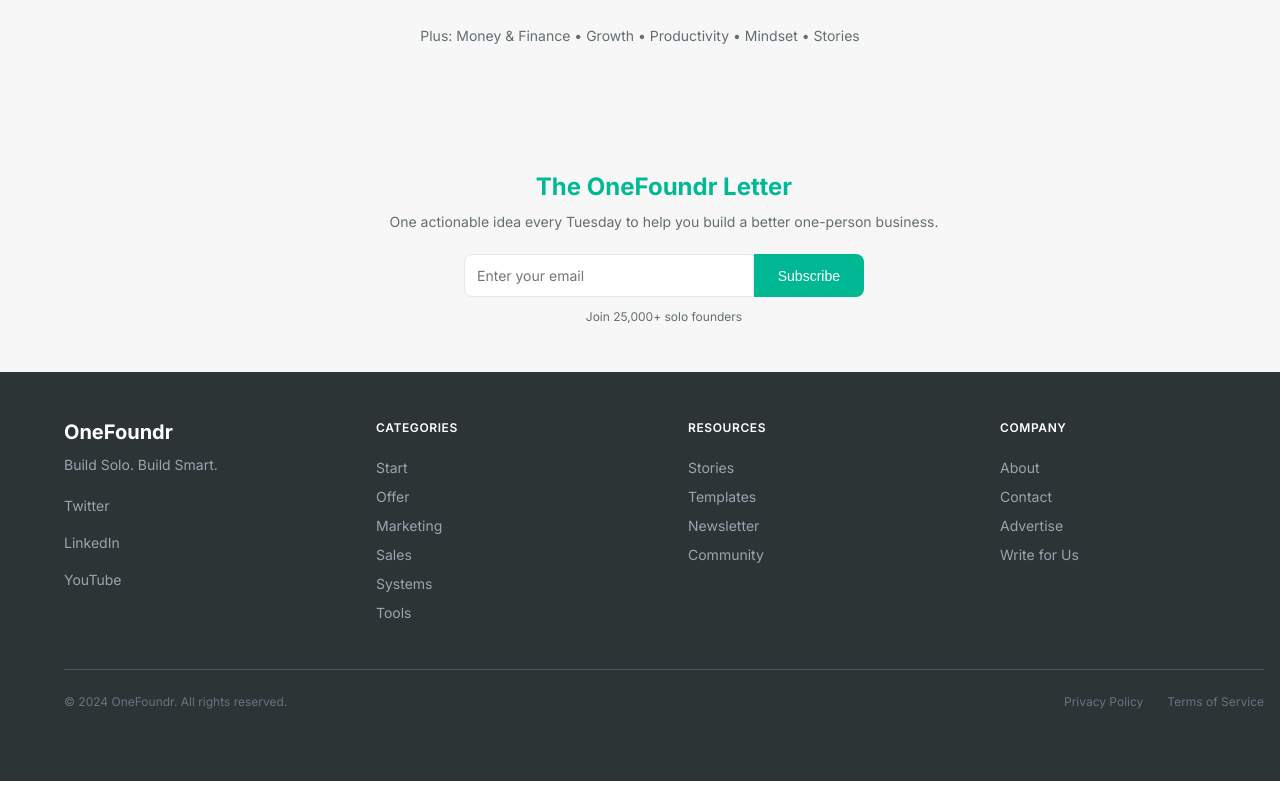
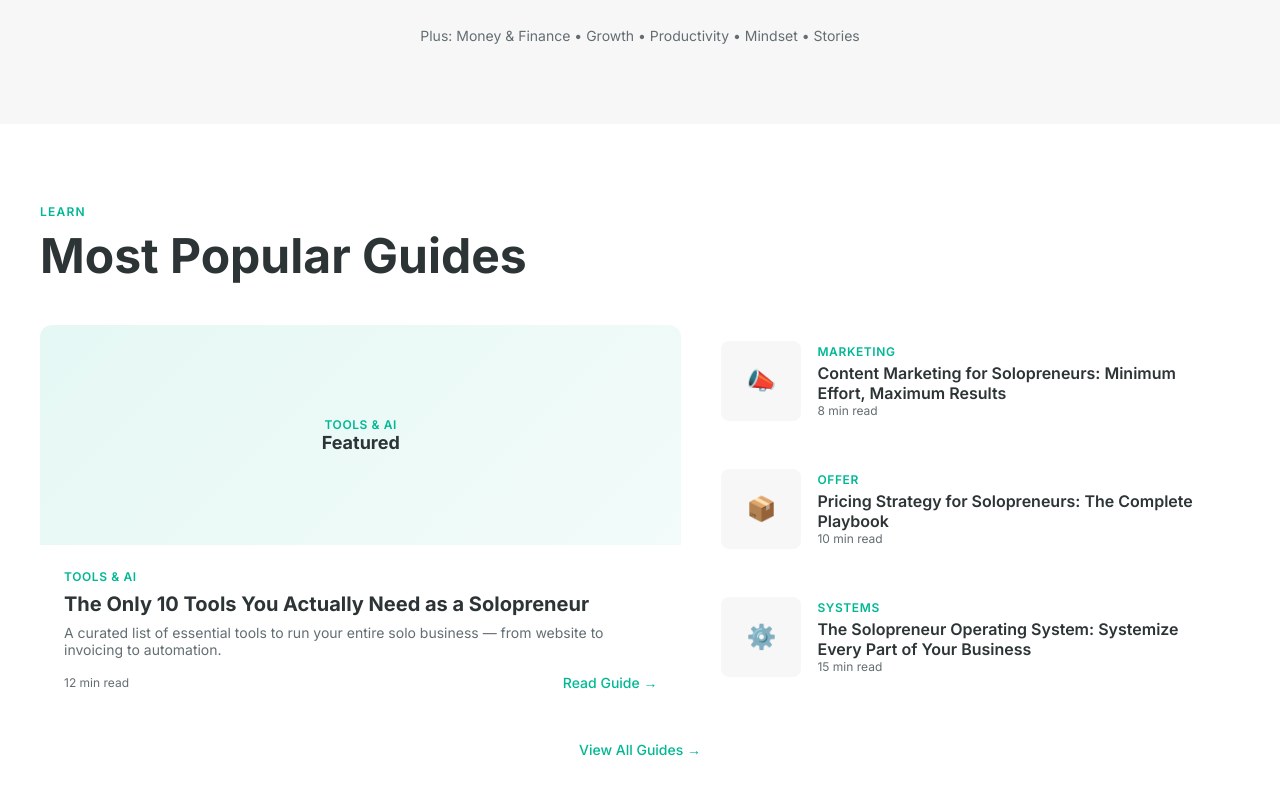
Before and after one commit to biso2005/onefoundr, a Next.js app: page / in a window 1280 px wide. Shown: the part 1520-2320 px from the top of the page. Built offline with nearby package versions, Linux system fonts and the light colour scheme.

Commit message:
feat: add featured guides section to homepage with large card and 3 sidebar cards

```diff
--- a/src/app/page.tsx
+++ b/src/app/page.tsx
@@ -46,6 +46,39 @@
     tag: "STEP 6"
   }
 ];
+
+const FEATURED_GUIDES = {
+  featured: {
+    category: "TOOLS & AI",
+    title: "The Only 10 Tools You Actually Need as a Solopreneur",
+    description: "A curated list of essential tools to run your entire solo business — from website to invoicing to automation.",
+    readTime: "12 min read",
+    href: "/tools/tech-stack"
+  },
+  small: [
+    {
+      category: "MARKETING",
+      emoji: "📣",
+      title: "Content Marketing for Solopreneurs: Minimum Effort, Maximum Results",
+      readTime: "8 min read",
+      href: "/marketing/content-marketing"
+    },
+    {
+      category: "OFFER",
+      emoji: "📦",
+      title: "Pricing Strategy for Solopreneurs: The Complete Playbook",
+      readTime: "10 min read",
+      href: "/offer/pricing-strategy"
+    },
+    {
+      category: "SYSTEMS",
+      emoji: "⚙️",
+      title: "The Solopreneur Operating System: Systemize Every Part of Your Business",
+      readTime: "15 min read",
+      href: "/systems"
+    }
+  ]
+};
 
 export default function Home() {
   return (
@@ -279,6 +312,160 @@
         </div>
       </div>
     </section>
+
+    {/* FEATURED GUIDES SECTION */}
+    <section style={{ backgroundColor: "#FFFFFF", width: "100%", paddingTop: "80px", paddingBottom: "80px" }} className="md:py-20 py-12 px-6">
+      <div style={{ maxWidth: "1200px", margin: "0 auto" }}>
+        {/* Section Header */}
+        <div style={{ display: "flex", justifyContent: "space-between", alignItems: "flex-start", marginBottom: "40px", flexWrap: "wrap", gap: "16px" }} className="md:flex-row flex-col">
+          <div>
+            <p style={{ fontSize: "12px", textTransform: "uppercase", letterSpacing: "0.1em", color: "#00B894", fontWeight: "600", marginBottom: "8px" }}>
+              Learn
+            </p>
+            <h2 style={{ fontSize: "clamp(28px, 6vw, 48px)", fontWeight: "700", color: "#2D3436", lineHeight: "1.2", margin: 0 }}>
+              Most Popular Guides
+            </h2>
+          </div>
+          <Link
+            href="/start"
+            style={{
+              fontSize: "14px",
+              color: "#00B894",
+              fontWeight: "500",
+              textDecoration: "none",
+              whiteSpace: "nowrap",
+              transition: "text-decoration 0.2s"
+            }}
+            className="hidden md:block"
+            onMouseEnter={(e) => {
+              (e.currentTarget as HTMLAnchorElement).style.textDecoration = "underline";
+            }}
+            onMouseLeave={(e) => {
+              (e.currentTarget as HTMLAnchorElement).style.textDecoration = "none";
+            }}
+          >
+            View All Guides →
+          </Link>
+        </div>
+
+        {/* Featured Content Layout */}
+        <div style={{ display: "grid", gridTemplateColumns: "1.2fr 1fr", gap: "24px", alignItems: "flex-start" }} className="md:grid-cols-[55%_45%] grid-cols-1">
+          {/* Large Featured Card */}
+          <Link
+            href={FEATURED_GUIDES.featured.href}
+            style={{
+              display: "block",
+              backgroundColor: "#FFFFFF",
+              borderRadius: "12px",
+              overflow: "hidden",
+              textDecoration: "none",
+              transition: "box-shadow 0.2s"
+            }}
+            onMouseEnter={(e) => {
+              (e.currentTarget as HTMLAnchorElement).style.boxShadow = "0 4px 12px rgba(0, 0, 0, 0.1)";
+            }}
+            onMouseLeave={(e) => {
+              (e.currentTarget as HTMLAnchorElement).style.boxShadow = "none";
+            }}
+          >
+            {/* Placeholder Image Area */}
+            <div style={{ height: "220px", background: "linear-gradient(135deg, rgba(0, 184, 148, 0.1) 0%, rgba(0, 184, 148, 0.05) 100%)", display: "flex", flexDirection: "column", alignItems: "center", justifyContent: "center" }}>
+              <p style={{ fontSize: "12px", textTransform: "uppercase", letterSpacing: "0.05em", color: "#00B894", fontWeight: "600", margin: 0 }}>
+                {FEATURED_GUIDES.featured.category}
+              </p>
+              <p style={{ fontSize: "18px", fontWeight: "700", color: "#2D3436", marginTop: "8px", margin: 0 }}>
+                Featured
+              </p>
+            </div>
+
+            {/* Content Area */}
+            <div style={{ padding: "24px" }}>
+              <p style={{ fontSize: "12px", textTransform: "uppercase", letterSpacing: "0.05em", color: "#00B894", fontWeight: "600", margin: 0 }}>
+                {FEATURED_GUIDES.featured.category}
+              </p>
+              <h3 style={{ fontSize: "20px", fontWeight: "700", color: "#2D3436", marginTop: "8px", marginBottom: 0 }}>
+                {FEATURED_GUIDES.featured.title}
+              </h3>
+              <p style={{ fontSize: "14px", color: "#636E72", marginTop: "8px", marginBottom: "16px", display: "-webkit-box", WebkitLineClamp: 2, WebkitBoxOrient: "vertical", overflow: "hidden" }}>
+                {FEATURED_GUIDES.featured.description}
+              </p>
+              <div style={{ display: "flex", justifyContent: "space-between", alignItems: "center" }}>
+                <span style={{ fontSize: "12px", color: "#636E72" }}>
+                  {FEATURED_GUIDES.featured.readTime}
+                </span>
+                <span style={{ fontSize: "14px", color: "#00B894", fontWeight: "500" }}>
+                  Read Guide →
+                </span>
+              </div>
+            </div>
+          </Link>
+
+          {/* Right Column: 3 Smaller Cards */}
+          <div style={{ display: "flex", flexDirection: "column", gap: "16px" }}>
+            {FEATURED_GUIDES.small.map((guide) => (
+              <Link
+                key={guide.href}
+                href={guide.href}
+                style={{
+                  display: "flex",
+                  padding: "16px",
+                  backgroundColor: "transparent",
+                  borderRadius: "8px",
+                  textDecoration: "none",
+                  transition: "background-color 0.2s"
+                }}
+                onMouseEnter={(e) => {
+                  (e.currentTarget as HTMLAnchorElement).style.backgroundColor = "#F7F7F7";
+                }}
+                onMouseLeave={(e) => {
+                  (e.currentTarget as HTMLAnchorElement).style.backgroundColor = "transparent";
+                }}
+              >
+                {/* Left: Colored Placeholder Square */}
+                <div style={{ width: "80px", minWidth: "80px", height: "80px", backgroundColor: "#F7F7F7", borderRadius: "8px", display: "flex", alignItems: "center", justifyContent: "center", fontSize: "24px" }} className="md:w-20 md:h-20 sm:w-16 sm:h-16">
+                  {guide.emoji}
+                </div>
+
+                {/* Right: Text Content */}
+                <div style={{ paddingLeft: "16px", display: "flex", flexDirection: "column", justifyContent: "center", flex: 1 }}>
+                  <p style={{ fontSize: "12px", textTransform: "uppercase", letterSpacing: "0.05em", color: "#00B894", fontWeight: "600", margin: 0 }}>
+                    {guide.category}
+                  </p>
+                  <h4 style={{ fontSize: "16px", fontWeight: "600", color: "#2D3436", marginTop: "4px", marginBottom: 0 }}>
+                    {guide.title}
+                  </h4>
+                  <p style={{ fontSize: "12px", color: "#636E72", marginTop: "4px", margin: 0 }}>
+                    {guide.readTime}
+                  </p>
+                </div>
+              </Link>
+            ))}
+          </div>
+        </div>
+
+        {/* Mobile View All Link */}
+        <div style={{ textAlign: "center", marginTop: "24px" }} className="md:hidden">
+          <Link
+            href="/start"
+            style={{
+              fontSize: "14px",
+              color: "#00B894",
+              fontWeight: "500",
+              textDecoration: "none",
+              transition: "text-decoration 0.2s"
+            }}
+            onMouseEnter={(e) => {
+              (e.currentTarget as HTMLAnchorElement).style.textDecoration = "underline";
+            }}
+            onMouseLeave={(e) => {
+              (e.currentTarget as HTMLAnchorElement).style.textDecoration = "none";
+            }}
+          >
+            View All Guides →
+          </Link>
+        </div>
+      </div>
+    </section>
     </>
   );
 }
```
Also changed, not shown: 1 other file (tests, documents, lock files or other folders).
